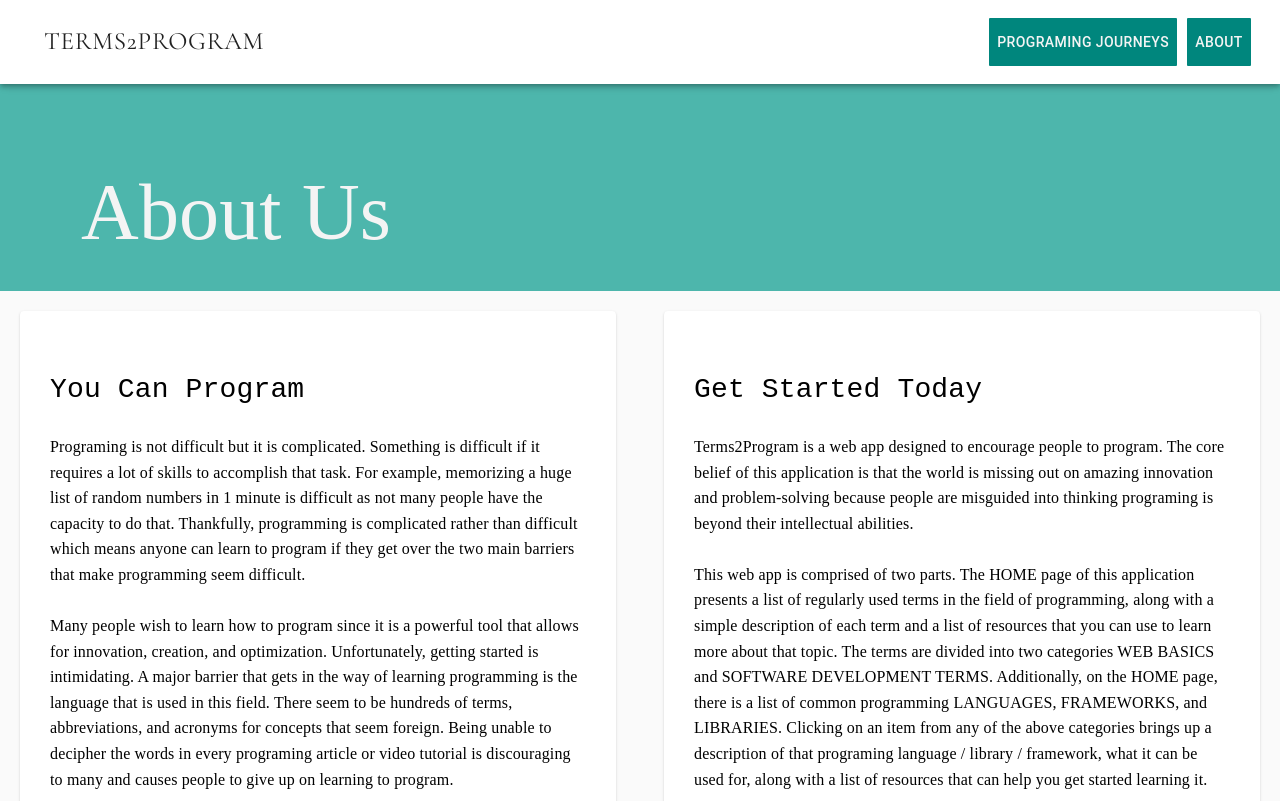
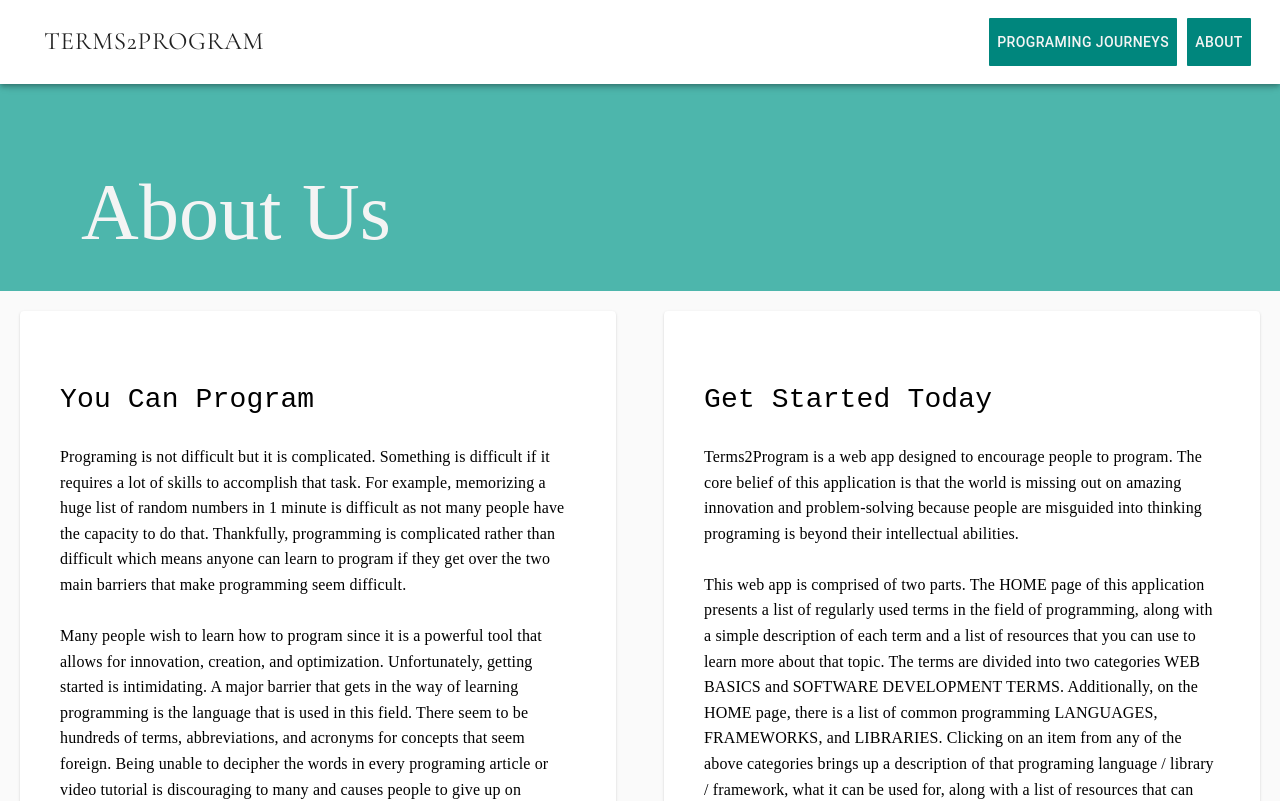
Before and after one commit to kristina-arezina/terms-2-program, a React (Create React App) app: page /about in a window 1280 px wide. Shown: the top 801 px of the page. Built offline with nearby package versions, Linux system fonts and the light colour scheme.

Commit message:
finished prototype

```diff
--- a/src/components/About/About.js
+++ b/src/components/About/About.js
@@ -18,7 +18,7 @@ function About(){
                                 <Grid item xs={12}>
                                     <Paper
                                         style={{
-                                            padding: 30,
+                                            padding: 40,
                                             textAlign: 'left',
                                             backgroundColor:"white",
                                             color:"#000000",
@@ -55,7 +55,7 @@ function About(){
                                 <Grid item xs={12}>
                                     <Paper
                                         style={{
-                                            padding:30,
+                                            padding:40,
                                         textAlign: 'left',
                                         backgroundColor:"white",
                                         color:"#000000",
@@ -96,7 +96,7 @@ function About(){
                                 <Grid  item xs={6}>
                                     <Paper
                                         style={{
-                                            padding: 30,
+                                            padding: 40,
                                             textAlign: 'left',
                                             backgroundColor:"white",
                                             color:"#000000",
@@ -124,7 +124,7 @@ function About(){
 
                                 <Grid item xs={6}>
                                     <Paper style={{
-                                        padding: 30,
+                                        padding: 40,
                                         textAlign: 'left',
                                         backgroundColor:"white",
                                         color:"#000000",
```
